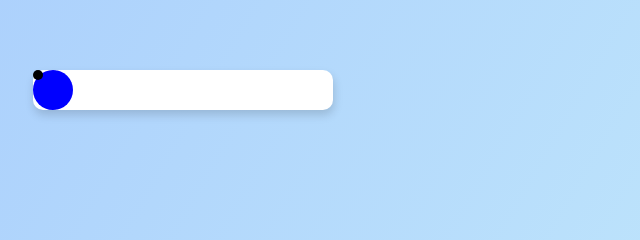
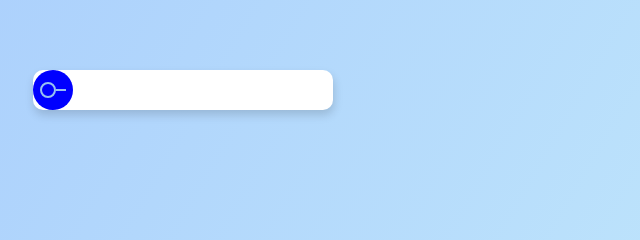
Before and after one commit to Felipemorai/Search-Box, a plain HTML site: page index.html in a window 1280 px wide. Shown: the part 310-550 px from the top of the page, 452-1092 px from the left. Drawn offline with Linux system fonts and the light colour scheme.

Commit message:
Icon after

```diff
--- a/search-box.css
+++ b/search-box.css
@@ -6,6 +6,8 @@
 
 .search-icon {
     display: flex;
+    justify-content: center;
+    align-items: center;
     position: absolute;
     width: 40px;
     height: 40px;
@@ -15,10 +17,17 @@
 
 .search-icon::before {
     content: "";
-    background-color: #000;
+    width: 30%;
+    height: 30%;
+    border-radius: 50%;
+    border: 2px solid rgb(152, 193, 240);
+}
+
+.search-icon::after {
+    content: '';
     width: 25%;
-    height: 25%;
-    border-radius: 50%;
+    height: 2px;
+    background-color: rgb(152, 193, 240);
 }
 
 .search-input {
--- a/style.css
+++ b/style.css
@@ -1,3 +1,4 @@
+@import url('https://fonts.googleapis.com/css2?family=Montserrat:wght@400;500;600;700&display=swap');
 * {
     margin: 0;
     padding: 0;
```
